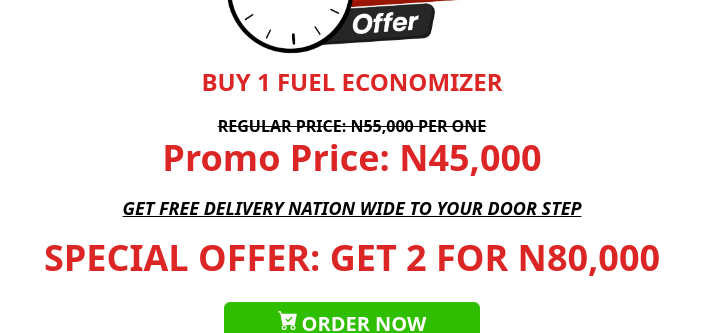
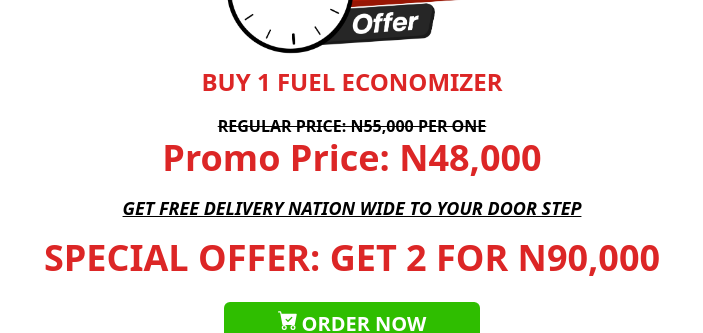
Before and after one commit to V-Blaze/fuel-economizer, a React (Create React App) app: page / in a window 1280 px wide. Shown: the part 4160-4493 px from the top of the page, without its empty margins (288-991 px from the left). Built offline with nearby package versions, Linux system fonts and the light colour scheme.

Commit message:
Update price

```diff
--- a/src/pages/Home.js
+++ b/src/pages/Home.js
@@ -183,10 +183,10 @@ const Home = () => {
             <h3 className="text-2xl text-red-600 font-bold">BUY 1 FUEL ECONOMIZER</h3>
             <div className=" my-4 flex flex-col items-center">
               <span className=" font-bold line-through">REGULAR PRICE: N55,000 PER ONE</span>
-              <span className="font-bold text-4xl text-red-600">Promo Price: N45,000</span>
+              <span className="font-bold text-4xl text-red-600">Promo Price: N48,000</span>
             </div>
             <span className="block font-bold text-lg italic underline text-center">GET FREE DELIVERY NATION WIDE TO YOUR DOOR STEP</span>
-            <span className="font-bold text-4xl text-red-600 my-4 block text-center">SPECIAL OFFER: GET 2 FOR N80,000</span>
+            <span className="font-bold text-4xl text-red-600 my-4 block text-center">SPECIAL OFFER: GET 2 FOR N90,000</span>
           </div>
           <button
             className="text-xl bg-[#2fbe00] w-[40%] py-2 rounded-md font-bold text-white hover:bg-green-800 my-2 flex  justify-center gap-1"
```
Also changed, not shown: 1 other file (tests, documents, lock files or other folders).
